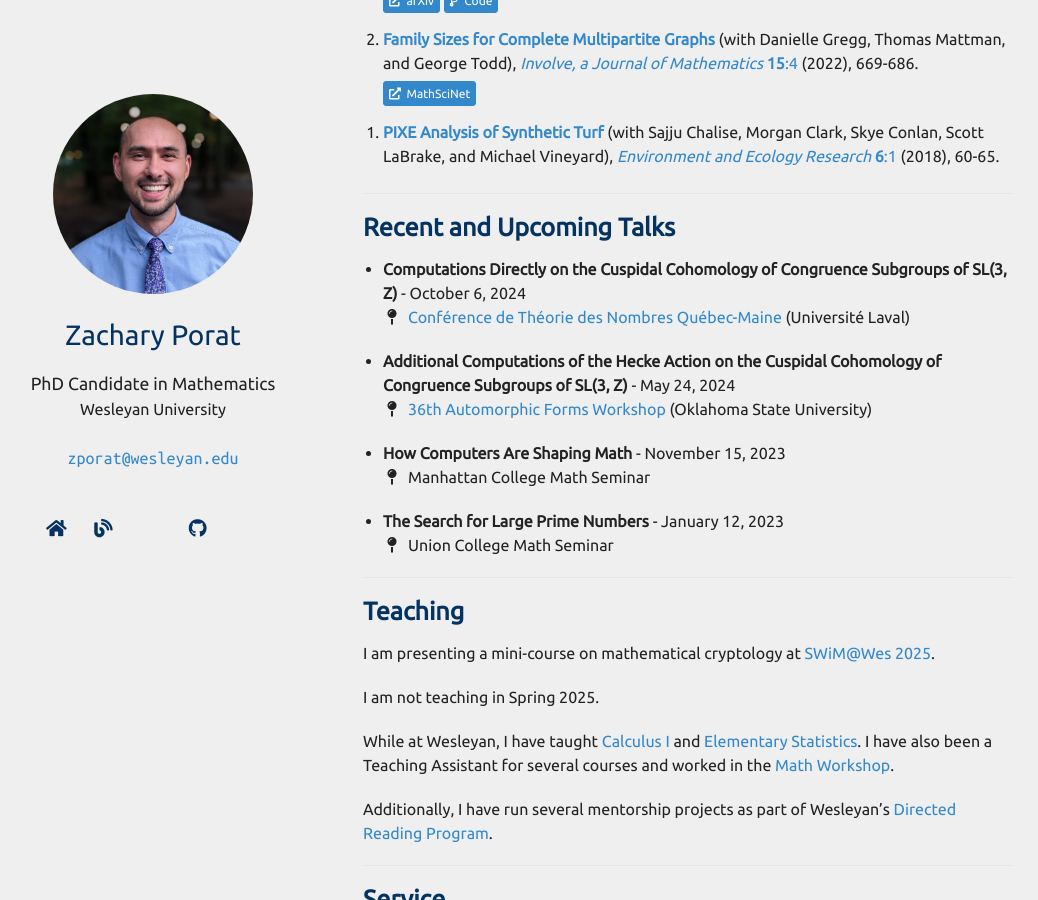
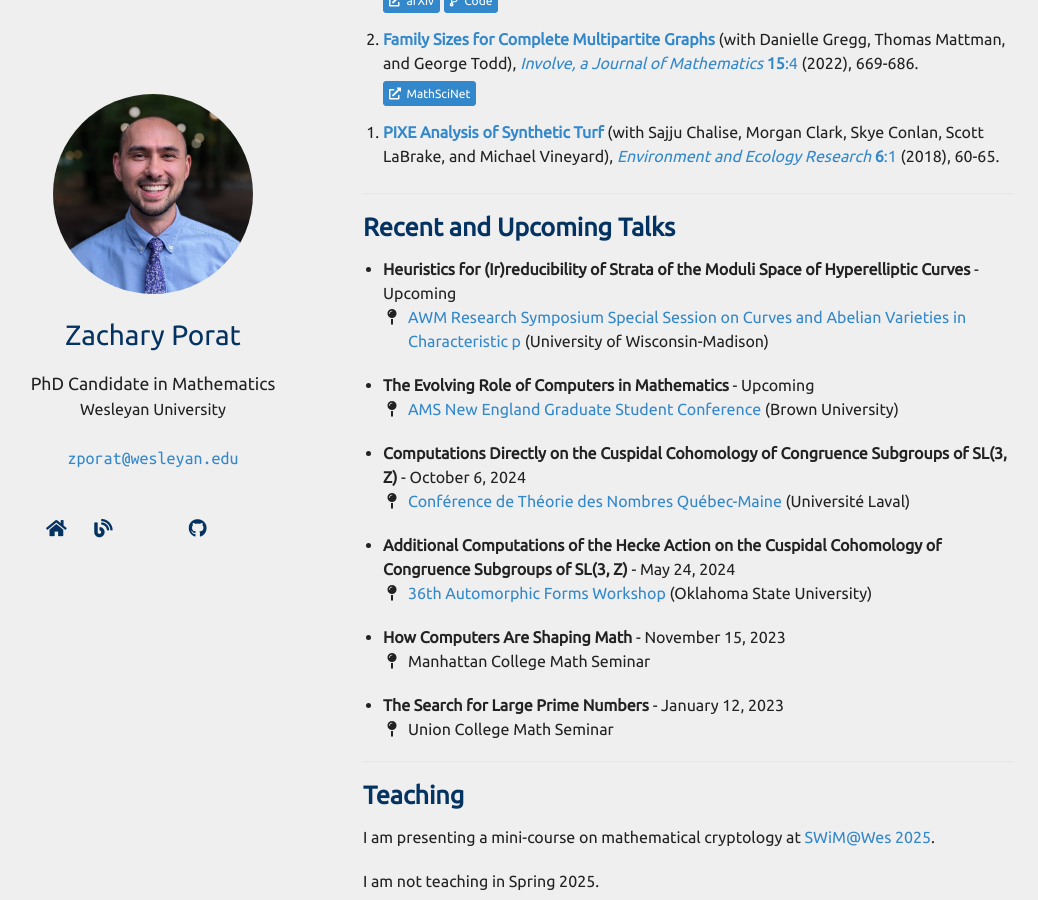
Before and after one commit to zporat/zporat.github.io, a Jekyll site: the page built from index.md, in a window 1280 px wide and 900 px high, scrolled down 564 px. Shown: the whole window, without its empty margins (102-1140 px from the left). Built offline with Jekyll 4.4.1, drawn with Linux system fonts in a browser that asks for light colours; nearby versions of some CDN libraries; a style sheet for code colours, icons or effects is not loaded; our own code applies the rules of GitHub Pages for plain Markdown files.

Commit message:
talks update

```diff
--- a/_data/talks.yml
+++ b/_data/talks.yml
@@ -1,4 +1,16 @@
 main:
+
+  - title: Heuristics for (Ir)reducibility of Strata of the Moduli Space of Hyperelliptic Curves
+    conf: AWM Research Symposium Special Session on Curves and Abelian Varieties in Characteristic p
+    conf_website: https://awm-math.org/meetings/awm-research-symposium/
+    location: (University of Wisconsin-Madison)
+    date: Upcoming
+
+  - title: The Evolving Role of Computers in Mathematics
+    conf: AMS New England Graduate Student Conference
+    conf_website: https://sites.google.com/brown.edu/amsgradconference/home
+    location: (Brown University)
+    date: Upcoming
 
   - title: Computations Directly on the Cuspidal Cohomology of Congruence Subgroups of SL(3, Z)
     conf: Conférence de Théorie des Nombres Québec-Maine
```
